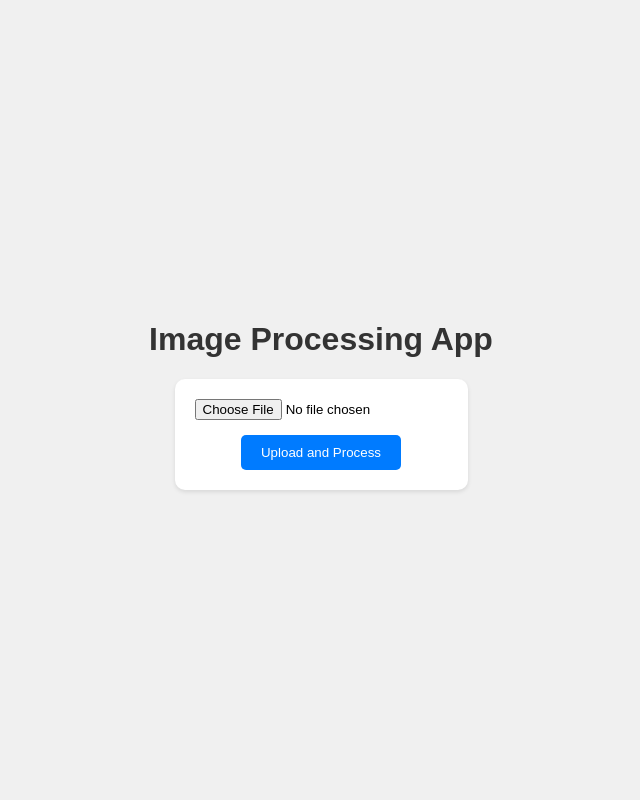
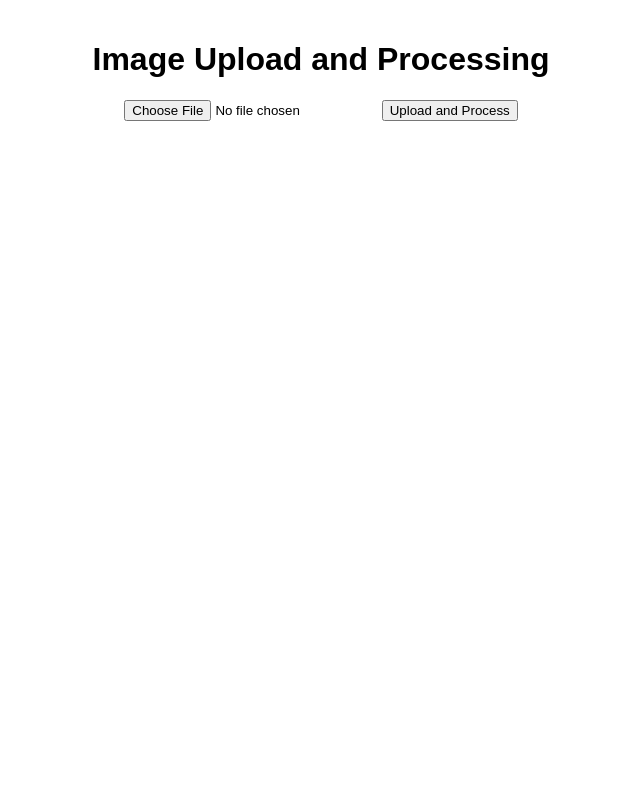
Before and after one commit to Arshdhanani/api-pipe, a Flask app: page / in a window 1280 px wide. Shown: the whole page, without its empty margins (319-959 px from the left). Run offline with Flask 3, Linux system fonts and the light colour scheme.

Commit message:
Update index.html

```diff
--- a/templates/index.html
+++ b/templates/index.html
@@ -3,80 +3,69 @@
 <head>
     <meta charset="UTF-8">
     <meta name="viewport" content="width=device-width, initial-scale=1.0">
-    <title>Image Processing App</title>
+    <title>Image Upload and Processing</title>
     <style>
         body {
             font-family: Arial, sans-serif;
-            background-color: #f0f0f0;
-            display: flex;
-            flex-direction: column;
-            align-items: center;
-            justify-content: center;
-            height: 100vh;
-            margin: 0;
-        }
-        h1 {
-            color: #333;
-        }
-        form {
-            background: #fff;
-            padding: 20px;
-            border-radius: 10px;
-            box-shadow: 0 2px 4px rgba(0,0,0,0.1);
+            margin: 20px;
             display: flex;
             flex-direction: column;
             align-items: center;
         }
-        input[type="file"] {
-            margin-bottom: 15px;
+        .container {
+            max-width: 600px;
+            width: 100%;
+            display: flex;
+            flex-direction: column;
+            align-items: center;
         }
-        button {
-            padding: 10px 20px;
-            border: none;
-            background: #007bff;
-            color: white;
-            border-radius: 5px;
-            cursor: pointer;
+        .image-container {
+            margin-top: 20px;
+            display: flex;
+            flex-direction: column;
+            align-items: center;
         }
-        button:hover {
-            background: #0056b3;
+        .image-container img {
+            max-width: 100%;
         }
-        #outputImage {
+        .loading {
             margin-top: 20px;
-            max-width: 100%;
-            border: 2px solid #ddd;
-            border-radius: 10px;
             display: none;
-        }
-        .error {
-            color: red;
-            margin-top: 10px;
+            font-size: 1.2em;
+            color: #333;
         }
     </style>
 </head>
 <body>
-    <h1>Image Processing App</h1>
+
+<div class="container">
+    <h1>Image Upload and Processing</h1>
     <form id="uploadForm">
-        <input type="file" id="imageInput" accept="image/*" required />
+        <input type="file" id="imageInput" accept="image/*" required>
         <button type="submit">Upload and Process</button>
     </form>
-    <img id="outputImage" src="" alt="Processed Image" />
-    <div id="errorMessage" class="error"></div>
+    <div class="loading" id="loadingMessage">Processing your image...</div>
+    <div class="image-container" id="imageContainer"></div>
+</div>
 
 <script>
     document.getElementById('uploadForm').addEventListener('submit', async function(event) {
         event.preventDefault();
+
+        const loadingMessage = document.getElementById('loadingMessage');
+        loadingMessage.style.display = 'block';
+
         const imageInput = document.getElementById('imageInput');
-            const errorMessage = document.getElementById('errorMessage');
-            const outputImage = document.getElementById('outputImage');
+        const file = imageInput.files[0];
 
-            if (imageInput.files.length === 0) {
-                errorMessage.textContent = 'Please select an image to upload.';
+        if (!file) {
+            alert('Please select an image file.');
+            loadingMessage.style.display = 'none';
             return;
         }
 
         const formData = new FormData();
-            formData.append('image', imageInput.files[0]);
+        formData.append('image', file);
 
         try {
             const response = await fetch('/predict', {
@@ -84,21 +73,22 @@
                 body: formData
             });
 
+            if (!response.ok) {
+                throw new Error('Failed to process the image.');
+            }
+
             const result = await response.json();
+            const imageUrl = result.output_image_url;
 
-                if (response.ok) {
-                    outputImage.src = result.output_image_url;
-                    outputImage.style.display = 'block';
-                    errorMessage.textContent = '';
-                } else {
-                    outputImage.style.display = 'none';
-                    errorMessage.textContent = result.error;
-                }
+            const imageContainer = document.getElementById('imageContainer');
+            imageContainer.innerHTML = `<h2>Processed Image:</h2><img src="${imageUrl}" alt="Processed Image">`;
         } catch (error) {
-                outputImage.style.display = 'none';
-                errorMessage.textContent = 'An error occurred while processing the image.';
+            alert(error.message);
+        } finally {
+            loadingMessage.style.display = 'none';
         }
     });
 </script>
+
 </body>
 </html>
```
Lines whose indentation alone changed are shown as unchanged.
